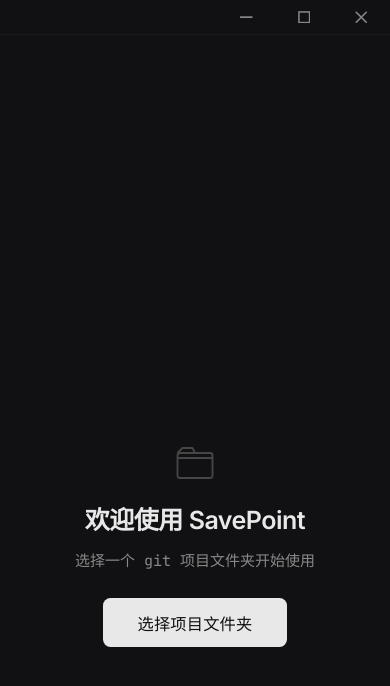
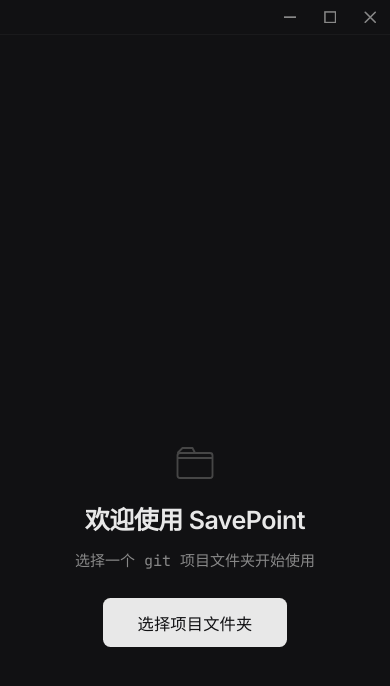
Before and after one commit to Zhang-Dongfang/Checkpoint, a React (Vite) app: page / in a window 390 px wide. Shown: the top 686 px of the page. Built offline with nearby package versions, Linux system fonts and the light colour scheme.

Commit message:
Update button width in App.css and adjust window size retrieval in App component. Change window size method from outerSize to innerSize for improved responsiveness.

```diff
--- a/src-tauri/capabilities/default.json
+++ b/src-tauri/capabilities/default.json
@@ -9,7 +9,7 @@
     "core:window:allow-toggle-maximize",
     "core:window:allow-close",
     "core:window:allow-set-size",
-    "core:window:allow-outer-size",
+    "core:window:allow-inner-size",
     "core:window:allow-scale-factor",
     "opener:default",
     "dialog:default"
--- a/src/App.css
+++ b/src/App.css
@@ -113,7 +113,7 @@
   -webkit-app-region: no-drag;
 }
 .win-btn {
-  width: 46px;
+  width: 32px;
   height: 28px;
   border: none;
   background: transparent;
--- a/src/App.tsx
+++ b/src/App.tsx
@@ -94,7 +94,7 @@
       const { getCurrentWindow } = await import('@tauri-apps/api/window')
       const { LogicalSize } = await import('@tauri-apps/api/dpi')
       const w = getCurrentWindow()
-      const phys = await w.outerSize()
+      const phys = await w.innerSize()
       const factor = await w.scaleFactor()
       const logH = Math.round(phys.height / factor)
       if (!mainCollapsed) {
```
